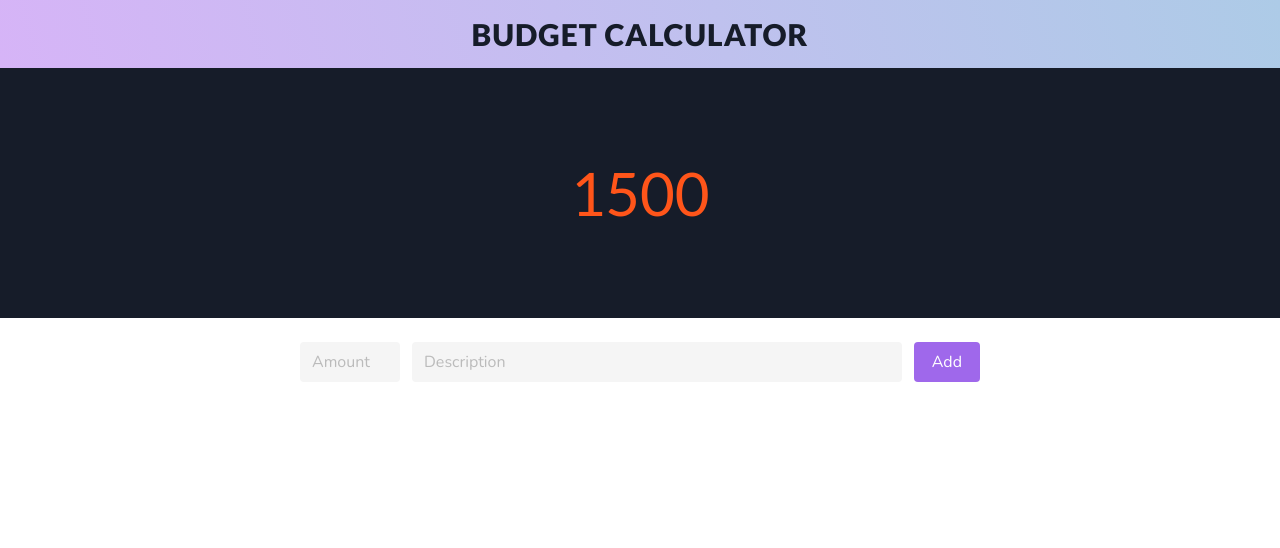
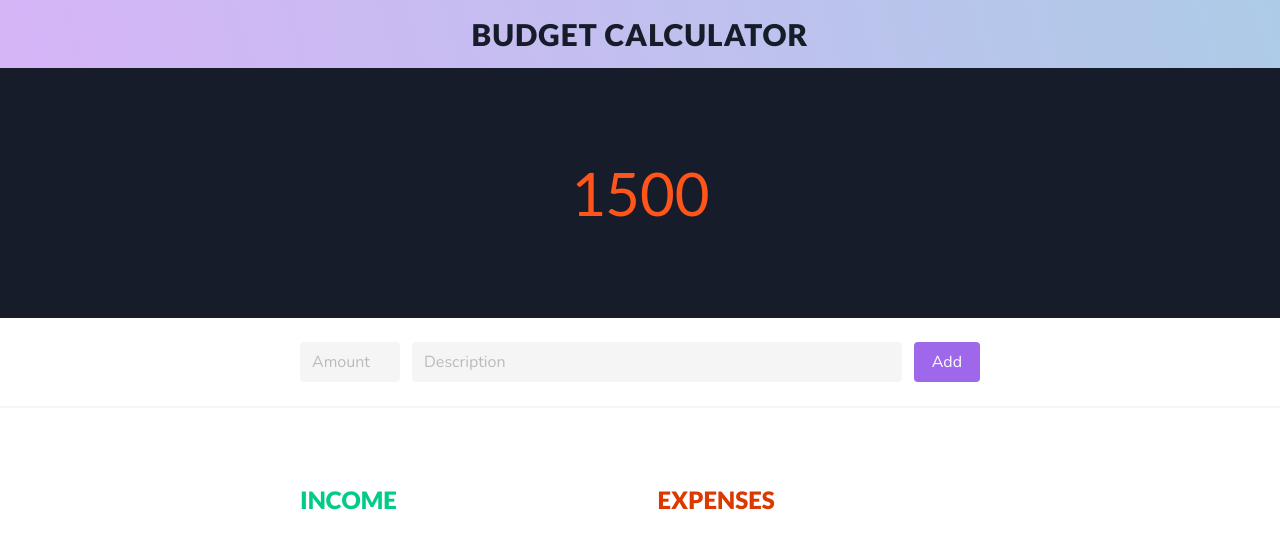
Before and after one commit to tuyenphk/angular-budget-calculator, an Angular app: page / in a window 1280 px wide. Shown: the top 548 px of the page. Built offline with nearby package versions, Linux system fonts and the light colour scheme.

Commit message:
setup budget item section

```diff
--- a/src/app/app.module.ts
+++ b/src/app/app.module.ts
@@ -5,12 +5,16 @@ import { AppRoutingModule } from './app-routing.module';
 import { AppComponent } from './app.component';
 import { MainPageComponent } from './main-page/main-page.component';
 import { AddItemFormComponent } from './add-item-form/add-item-form.component';
+import { BudgetItemListComponent } from './budget-item-list/budget-item-list.component';
+import { BudgetItemCardComponent } from './budget-item-list/budget-item-card/budget-item-card.component';
 
 @NgModule({
   declarations: [
     AppComponent,
     MainPageComponent,
-    AddItemFormComponent
+    AddItemFormComponent,
+    BudgetItemListComponent,
+    BudgetItemCardComponent
   ],
   imports: [
     BrowserModule,
--- /dev/null
+++ b/src/app/budget-item-list/budget-item-card/budget-item-card.component.html
@@ -0,0 +1 @@
+<p>budget-item-card works!</p>
--- /dev/null
+++ b/src/app/budget-item-list/budget-item-card/budget-item-card.component.ts
@@ -0,0 +1,15 @@
+import { Component, OnInit } from '@angular/core';
+
+@Component({
+  selector: 'app-budget-item-card',
+  templateUrl: './budget-item-card.component.html',
+  styleUrls: ['./budget-item-card.component.scss']
+})
+export class BudgetItemCardComponent implements OnInit {
+
+  constructor() { }
+
+  ngOnInit(): void {
+  }
+
+}
--- /dev/null
+++ b/src/app/budget-item-list/budget-item-list.component.html
@@ -0,0 +1,13 @@
+<section class="budget-items-section">
+  <div class="budget-items-container">
+
+    <div class="income-column">
+      <h1>Income</h1>
+    </div>
+
+    <div class="expenses-column">
+      <h1>Expenses</h1>
+    </div>
+
+  </div>
+</section>
--- /dev/null
+++ b/src/app/budget-item-list/budget-item-list.component.scss
@@ -0,0 +1,45 @@
+@import '../../main.styles.scss';
+
+.budget-items-section {
+  display: flex;
+  padding: 50px;
+
+  justify-content: center;
+  align-items: center;
+
+  .budget-items-container {
+    display: flex;
+    max-width: 680px;
+    height: 100%;
+    width: 100%;
+
+    .income-column, .expenses-column {
+      display: flex;
+      flex-direction: column;
+      flex-basis: 0;
+      flex-grow: 1;
+
+      h1 {
+        font-family: 'Lato';
+        font-size: 24px;
+        font-weight: 900;
+        text-transform:uppercase;
+      }
+    }
+
+    .income-column {
+      margin-right: 35px;
+
+      h1 {
+        color: $green;
+      }
+    }
+
+    .expenses-column {
+
+      h1 {
+        color: $red;
+      }
+    }
+  }
+}
--- /dev/null
+++ b/src/app/budget-item-list/budget-item-list.component.ts
@@ -0,0 +1,15 @@
+import { Component, OnInit } from '@angular/core';
+
+@Component({
+  selector: 'app-budget-item-list',
+  templateUrl: './budget-item-list.component.html',
+  styleUrls: ['./budget-item-list.component.scss']
+})
+export class BudgetItemListComponent implements OnInit {
+
+  constructor() { }
+
+  ngOnInit(): void {
+  }
+
+}
--- a/src/app/main-page/main-page.component.html
+++ b/src/app/main-page/main-page.component.html
@@ -11,3 +11,7 @@
     <app-add-item-form style="padding: 20px;"></app-add-item-form>
   </div>
 </section>
+
+<hr style="margin-top: 0;">
+
+<app-budget-item-list></app-budget-item-list>
```
Also changed, not shown: src/app/budget-item-list/budget-item-card/budget-item-card.component.scss (added), 2 other files (tests, documents, lock files or other folders).
